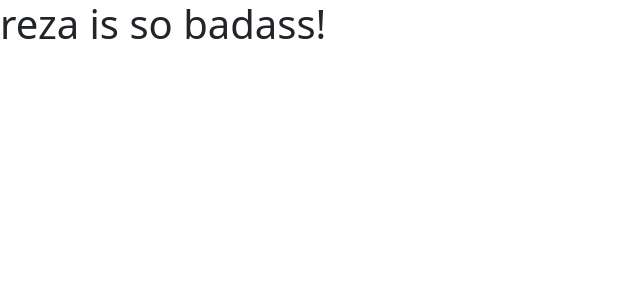
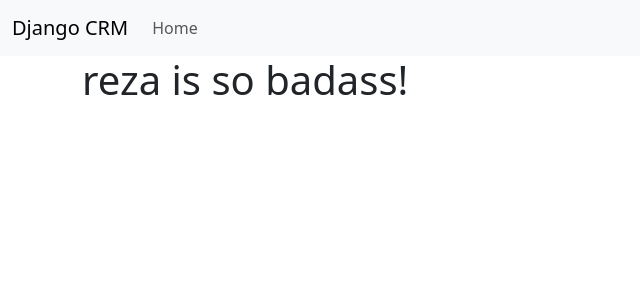
Before and after one commit to rzpanahi/django-crm, a Django app: page / in a window 1280 px wide. Shown: the top 300 px of the page, without its empty margins (0-640 px from the left). Run offline with Django 4.2, Linux system fonts and the light colour scheme.

Commit message:
add navbar

```diff
--- a/website/templates/base.html
+++ b/website/templates/base.html
@@ -3,12 +3,15 @@
   <head>
     <meta charset="utf-8">
     <meta name="viewport" content="width=device-width, initial-scale=1">
-    <title>Bootstrap demo</title>
+    <title>Django CRM</title>
     <link href="https://cdn.jsdelivr.net/npm/bootstrap@5.3.2/dist/css/bootstrap.min.css" rel="stylesheet" integrity="sha384-T3c6CoIi6uLrA9TneNEoa7RxnatzjcDSCmG1MXxSR1GAsXEV/Dwwykc2MPK8M2HN" crossorigin="anonymous">
   </head>
   <body>
-    {% block content %}
-    {% endblock %}
+    {% include "navbar.html" %}
+    <div class='container'>
+        {% block content %}
+        {% endblock %}
+    </div>
     <script src="https://cdn.jsdelivr.net/npm/bootstrap@5.3.2/dist/js/bootstrap.bundle.min.js" integrity="sha384-C6RzsynM9kWDrMNeT87bh95OGNyZPhcTNXj1NW7RuBCsyN/o0jlpcV8Qyq46cDfL" crossorigin="anonymous"></script>
   </body>
 </html>
--- /dev/null
+++ b/website/templates/navbar.html
@@ -0,0 +1,15 @@
+<nav class="navbar navbar-expand-lg bg-body-tertiary">
+    <div class="container-fluid">
+      <a class="navbar-brand" href="#">Django CRM</a>
+      <button class="navbar-toggler" type="button" data-bs-toggle="collapse" data-bs-target="#navbarSupportedContent" aria-controls="navbarSupportedContent" aria-expanded="false" aria-label="Toggle navigation">
+        <span class="navbar-toggler-icon"></span>
+      </button>
+      <div class="collapse navbar-collapse" id="navbarSupportedContent">
+        <ul class="navbar-nav me-auto mb-2 mb-lg-0">
+          <li class="nav-item">
+            <a class="nav-link" href="{% url "home" %}">Home</a>
+          </li>
+        </ul>
+      </div>
+    </div>
+  </nav>
```
